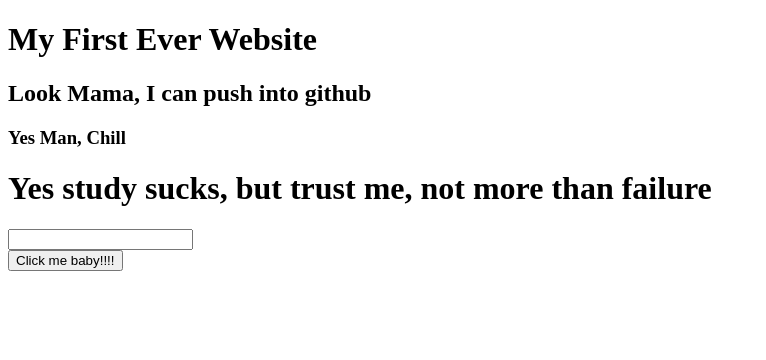
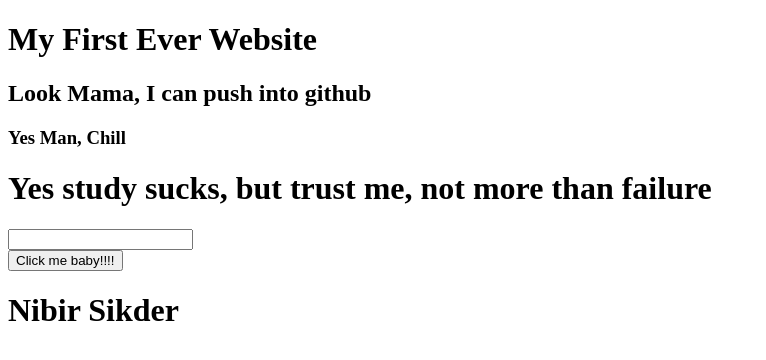
Before and after one commit to NibirSikder/My-First-Website, a plain HTML site: page Index.html in a window 1280 px wide. Shown: the whole page, without its empty margins (0-766 px from the left). Drawn offline with Linux system fonts and the light colour scheme.

Commit message:
web-page

```diff
--- a/Index.html
+++ b/Index.html
@@ -14,5 +14,8 @@
 <input type="text">
 <br>
 <button>Click me baby!!!!</button>
+<h1>
+    Nibir Sikder
+</h1>
 </body>
 </html>
```
